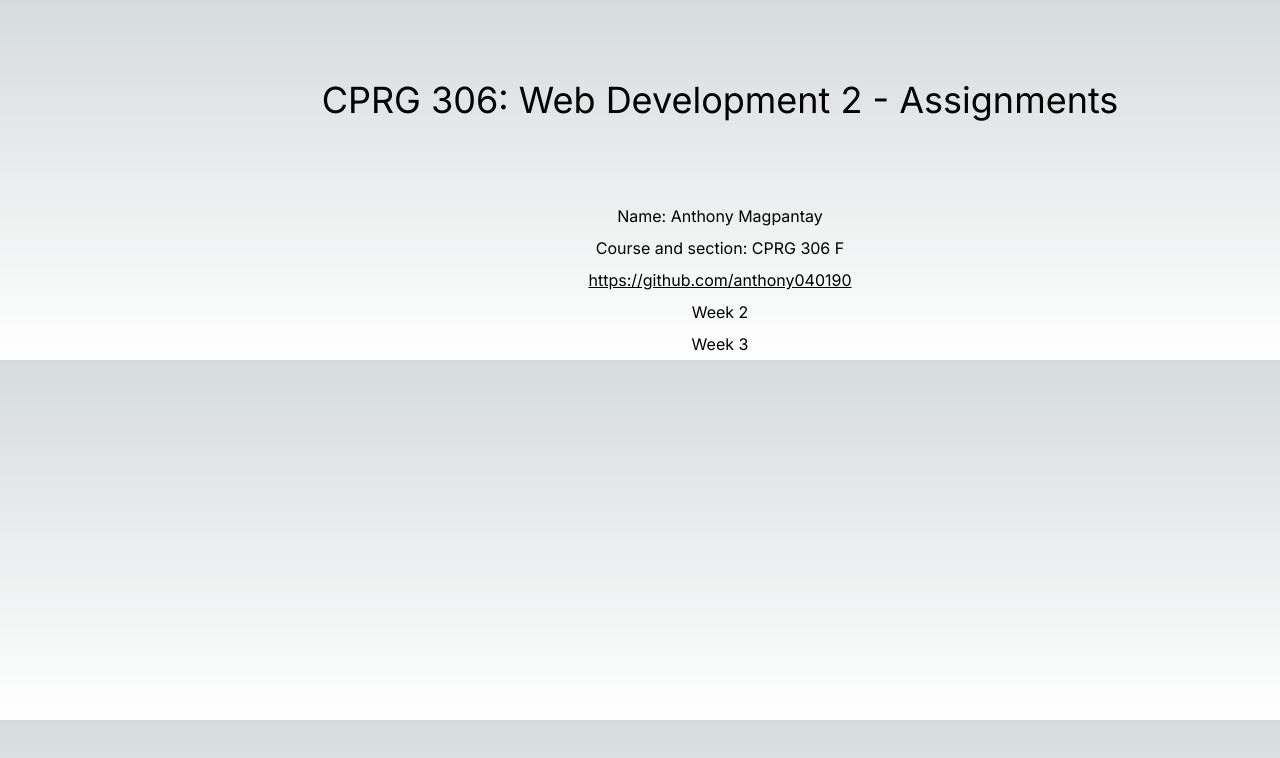
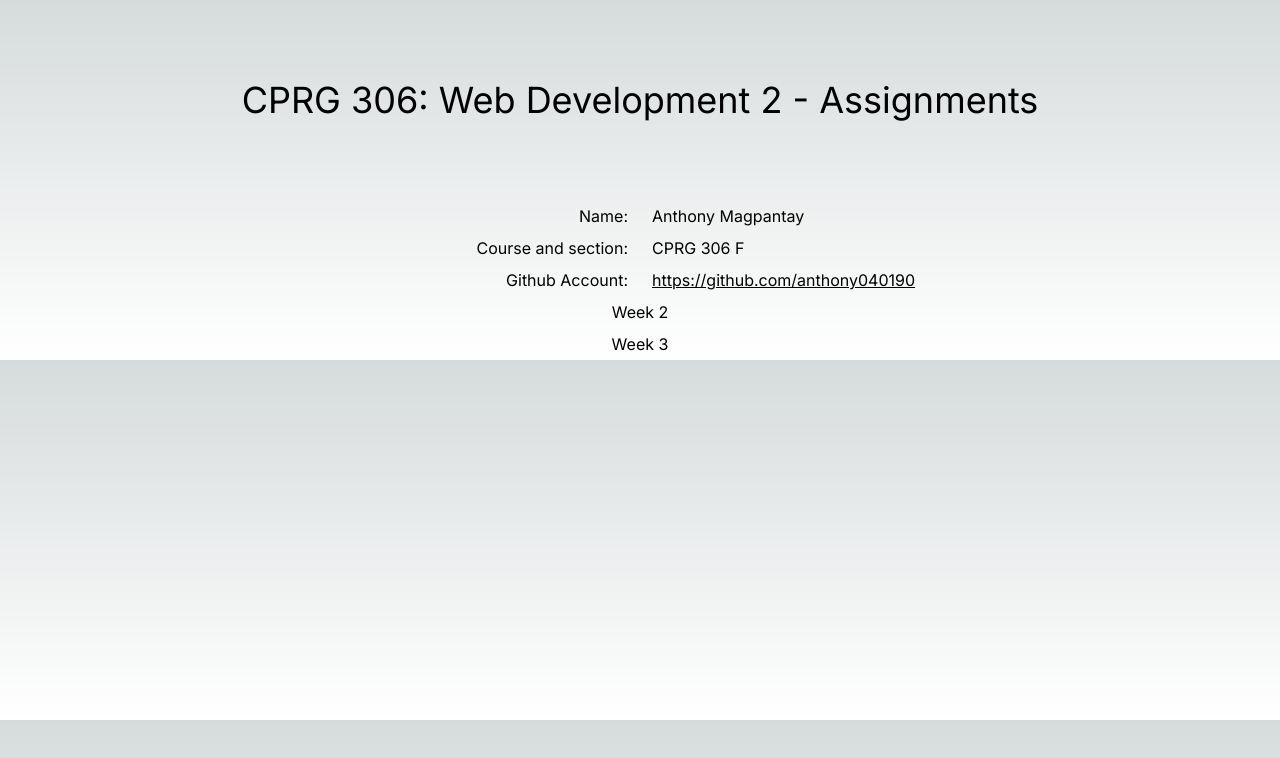
Before and after one commit to anthony040190/cprg306-assignments, a Next.js app: page / in a window 1280 px wide. Shown: the top 758 px of the page. Built offline with nearby package versions, Linux system fonts and the light colour scheme.

Commit message:
Add another style on the main page

```diff
--- a/app/page.js
+++ b/app/page.js
@@ -3,10 +3,10 @@
 
 export default function Home() {
   return (
-    <div className='container-fluid ml-40 mt-20'>
+    <div className='mt-20'>
       <p className='text-4xl text-center'>CPRG 306: Web Development 2 - Assignments</p>
       <div className='text-center mt-20'>
-        <p><StudentInfo /></p>
+        <StudentInfo />
         <p className='py-1'><Link href="/week2/">Week 2</Link></p>
         <p className='py-1'><Link href="/week3/">Week 3</Link></p>
       </div>
--- a/app/student-info.js
+++ b/app/student-info.js
@@ -3,15 +3,48 @@
 export default function StudentInfo() {
     return (
         <div>
-            <p className="py-1">Name: Anthony Magpantay</p>
+            <div className="flex py-1">
+                <div className="w-1/2 text-right pr-3">
+                    <label>Name:</label>
+                </div>
 
-            <p className="py-1">Course and section: CPRG 306 F</p>
+                <div className="w-1/2 text-left pl-3">
+                    <p>Anthony Magpantay</p>
+                </div>
+            </div>
 
-            <p className="py-1">
-                <Link href="https://github.com/anthony040190" className="underline" target="_blank">
-                    https://github.com/anthony040190
-                </Link>
-            </p>
+            {/* <div class="md:flex md:items-center mb-6">
+                <div class="w-1/2">
+                    <label class="block text-gray-500 font-bold md:text-right mb-1 md:mb-0 pr-4" for="inline-full-name">
+                        Full Name
+                    </label>
+                </div>
+                <div class="w-1/2">
+                    <input class="bg-gray-200 appearance-none border-2 border-gray-200 rounded w-full py-2 px-4 text-gray-700 leading-tight focus:outline-none focus:bg-white focus:border-purple-500" id="inline-full-name" type="text" value="Jane Doe" />
+                </div>
+            </div> */}
+
+            <div className="flex py-1">
+                <div className="w-1/2 text-right pr-3">
+                    <label>Course and section:</label>
+                </div>
+
+                <div className="w-1/2 text-left pl-3">
+                    <p>CPRG 306 F</p>
+                </div>
+            </div>
+
+            <div className="flex py-1">
+                <div className="w-1/2 text-right pr-3">
+                    <label>Github Account:</label>
+                </div>
+
+                <div className="w-1/2 text-left pl-3">
+                    <Link href="https://github.com/anthony040190" className="underline" target="_blank">
+                        https://github.com/anthony040190
+                    </Link>
+                </div>
+            </div>
         </div>
     );
 }
```
